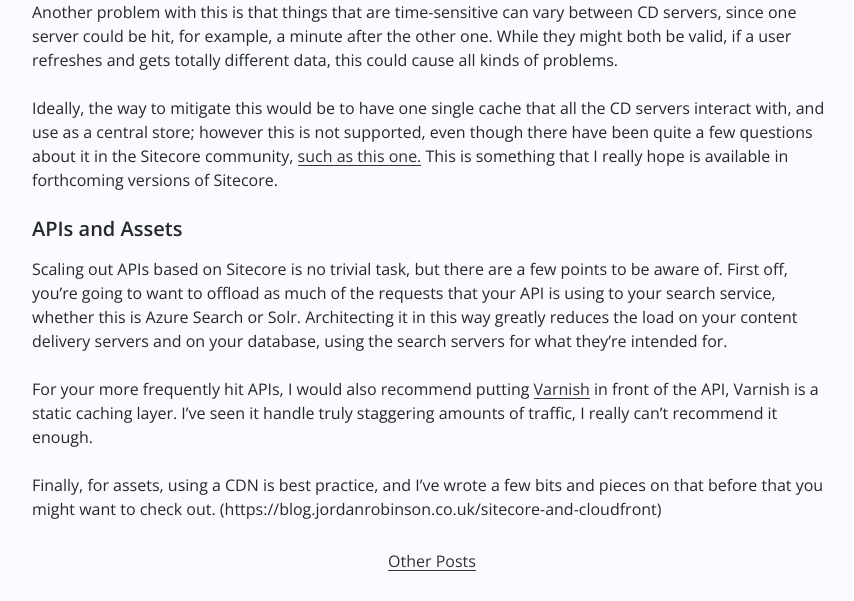
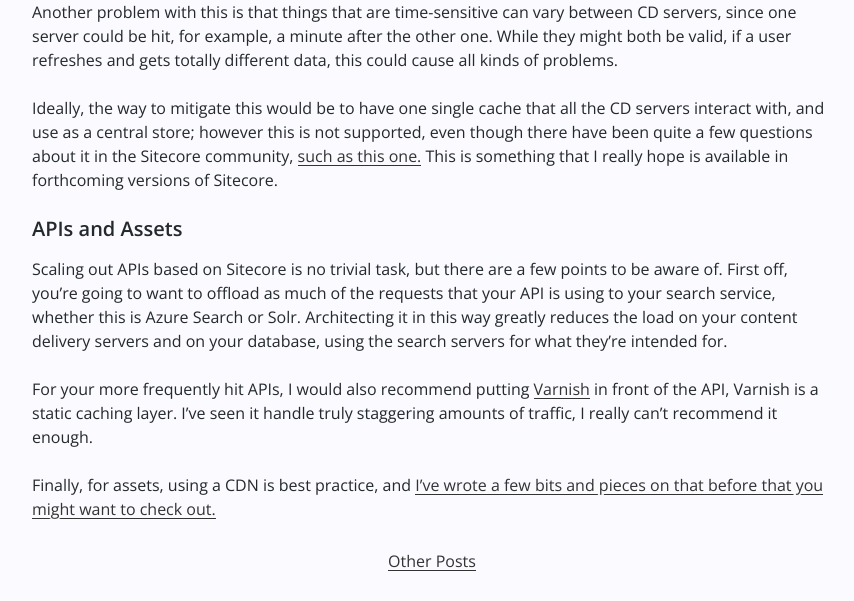
Before and after one commit to jordanrobinson/blog, a Jekyll site: the page built from _posts/2019-06-12-sitecore-heavy-traffic.md, in a window 1280 px wide and 900 px high, scrolled down 1451 px, cut to the strip 299-900 px from the top of the window. Shown: the whole strip, without its empty margins (208-1062 px from the left). Built offline with Jekyll 4.4.1, drawn with Linux system fonts in a browser that asks for light colours.

Commit message:
Fix for last link in the post

```diff
--- a/_posts/2019-06-12-sitecore-heavy-traffic.md
+++ b/_posts/2019-06-12-sitecore-heavy-traffic.md
@@ -37,4 +37,4 @@ Scaling out APIs based on Sitecore is no trivial task, but there are a few point
 
 For your more frequently hit APIs, I would also recommend putting [Varnish](https://varnish-cache.org/intro/index.html) in front of the API, Varnish is a static caching layer. I've seen it handle truly staggering amounts of traffic, I really can't recommend it enough.
 
-Finally, for assets, using a CDN is best practice, and I've wrote a few bits and pieces on that before that you might want to check out. (https://blog.jordanrobinson.co.uk/sitecore-and-cloudfront)
+Finally, for assets, using a CDN is best practice, and [I've wrote a few bits and pieces on that before that you might want to check out.](https://blog.jordanrobinson.co.uk/sitecore-and-cloudfront)
```
